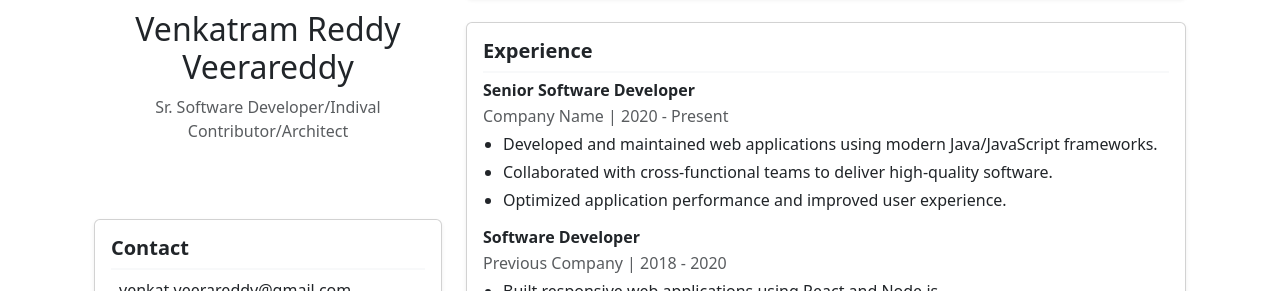
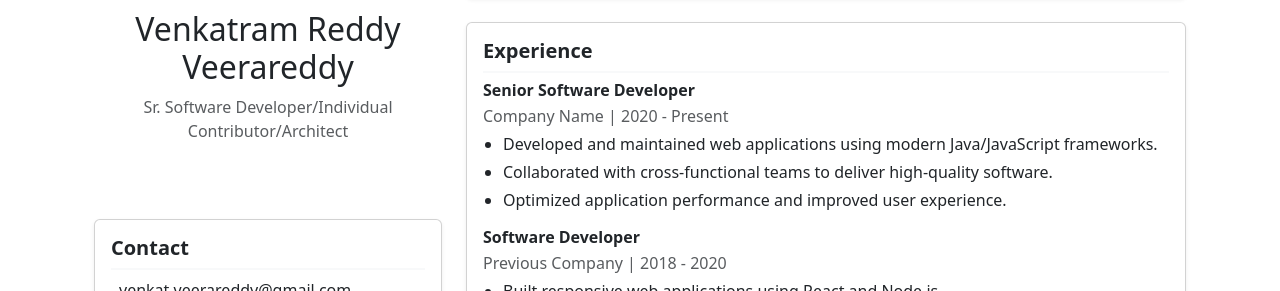
Before and after one commit to venkatram64/venkatram64.github.io, a Jekyll site: the page built from resume.md, in a window 1280 px wide. Shown: the part 411-702 px from the top of the page. Built offline with Jekyll 4.4.1, drawn with Linux system fonts in a browser that asks for light colours.

Commit message:
spell check

```diff
--- a/_includes/resume.html
+++ b/_includes/resume.html
@@ -13,7 +13,7 @@ permalink: /resume/
                     <img src="/assets/images/venkatram.jpg" alt="Your Name" class="img-fluid rounded-circle" style="width: 150px; height: 150px; object-fit: cover;">
                 </div>
                 <h2>Venkatram Reddy Veerareddy</h2>
-                <p class="text-muted">Sr. Software Developer/Indival Contributor/Architect</p>
+                <p class="text-muted">Sr. Software Developer/Individual Contributor/Architect</p>
                 <div class="social-links mb-4">
                     <a href="https://github.com/{{ site.github_username }}" class="text-dark me-2" target="_blank">
                         <i class="bi bi-github"></i>
```
